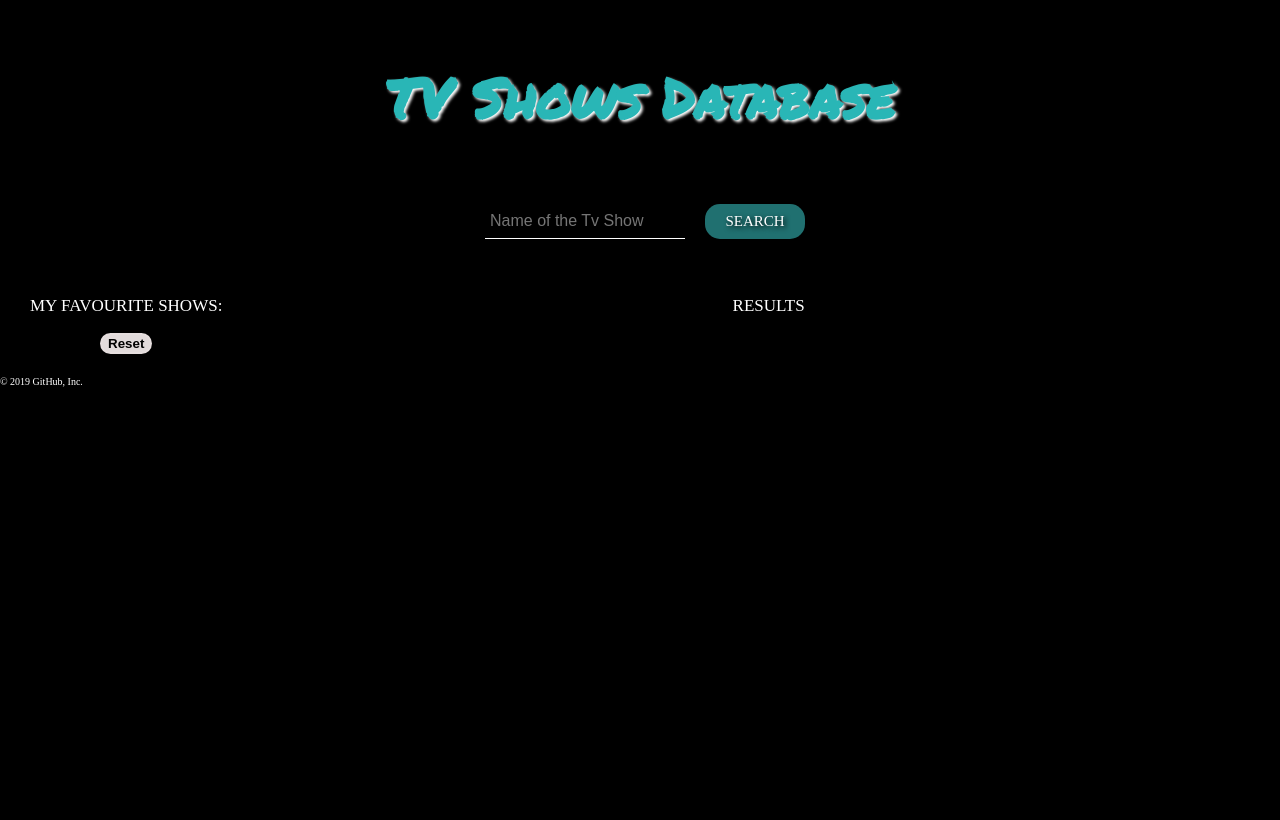
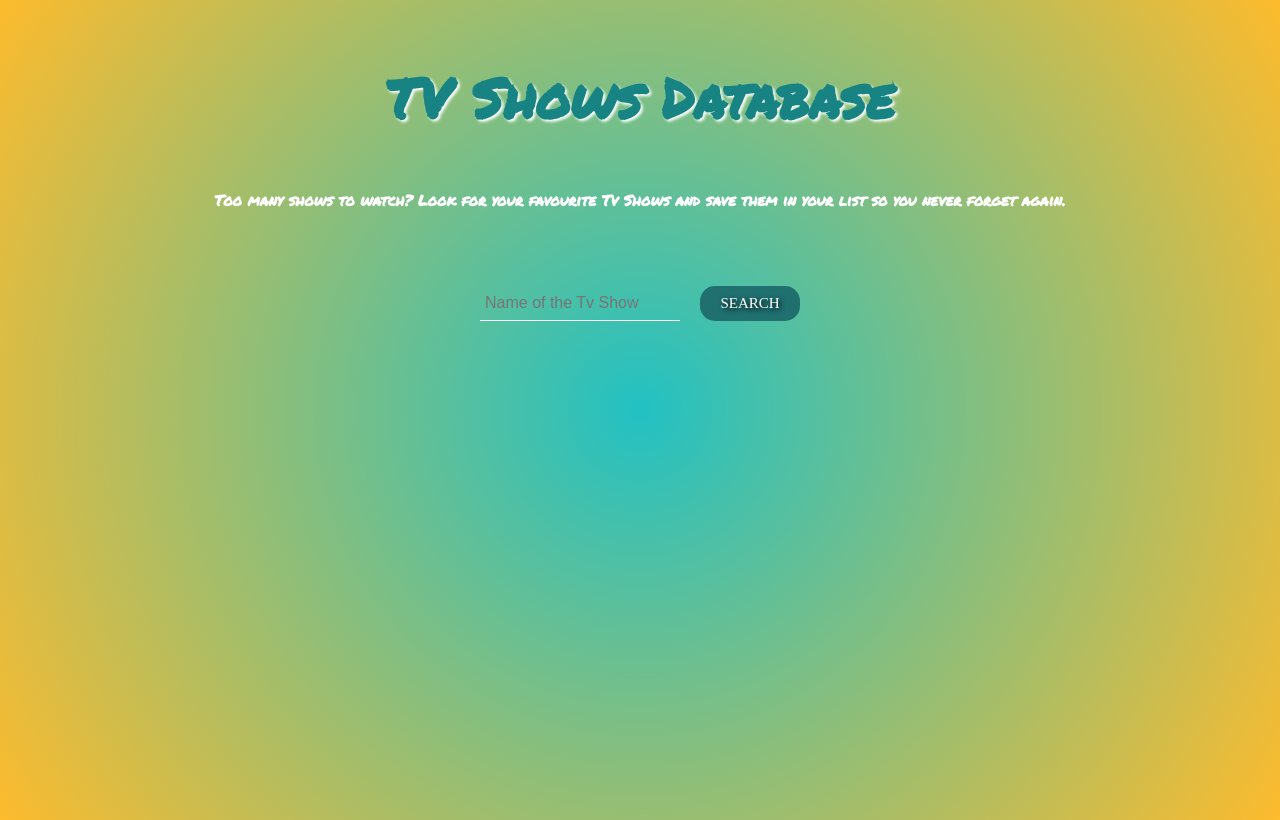
Before and after one commit to marinadelafuente/TvShows_database, a website: page docs/index.html in a window 1280 px wide. Drawn offline with Linux system fonts and the light colour scheme; a web font is replaced by a local one.

Commit message:
add updated docs

```diff
--- a/docs/index.html
+++ b/docs/index.html
@@ -15,6 +15,8 @@
         <header class="header">
              <h1 class="title">TV Shows Database</h1>
 
+             <h3 class="subtitle">Too many shows to watch? Look for your favourite Tv Shows and save them in your list so you never forget again.</h3>
+
         </header>
         <main class="main">
             <form class="form">
@@ -23,22 +25,22 @@
                 <button class="js-button button">Search</button>
             </form>
             <section class="content-wrapper">
-                <div class="favorites">
-                     <h3 class="content__title content__title__fav">
-            My favourite Shows:
-          </h3>
+                <div class="results">
+                     <h3 class="js__content__title__results content__title js__content__title hidden">Results</h3>
+
+                    <ul class="js-shows-list show-list__results"></ul>
+                </div>
+                <div class="favorites js__content__fav hidden">
+                     <h3 class="content__title content__title__fav ">
+          My favourite Shows
+        </h3>
 
                     <button class="reset-fav js-reset-button">Reset</button>
                     <ul class="js-shows-favorite show-list__favorite"></ul>
-                </div>
-                <div class="results">
-                     <h3 class="content__title content__title__results">Results</h3>
-
-                    <ul class="js-shows-list show-list__results"></ul>
                 </div>
             </section>
         </main>
         <script type="text/javascript" src="./assets/js/main.js"></script>
     </body>
 
-</html>© 2019 GitHub, Inc.
+</html>
```
Also changed, not shown: docs/assets/css/main.css (+1 -1 lines), docs/assets/js/main.js (+1 -1 lines).
